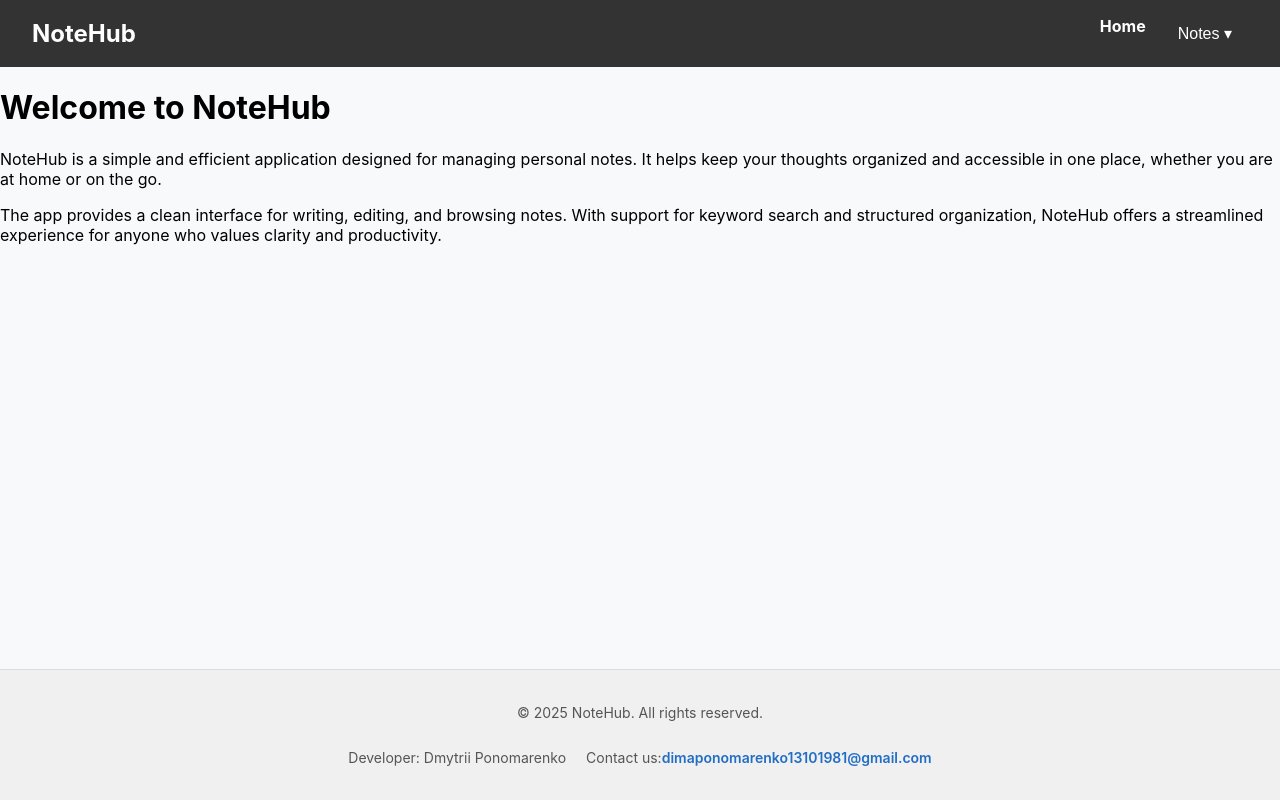
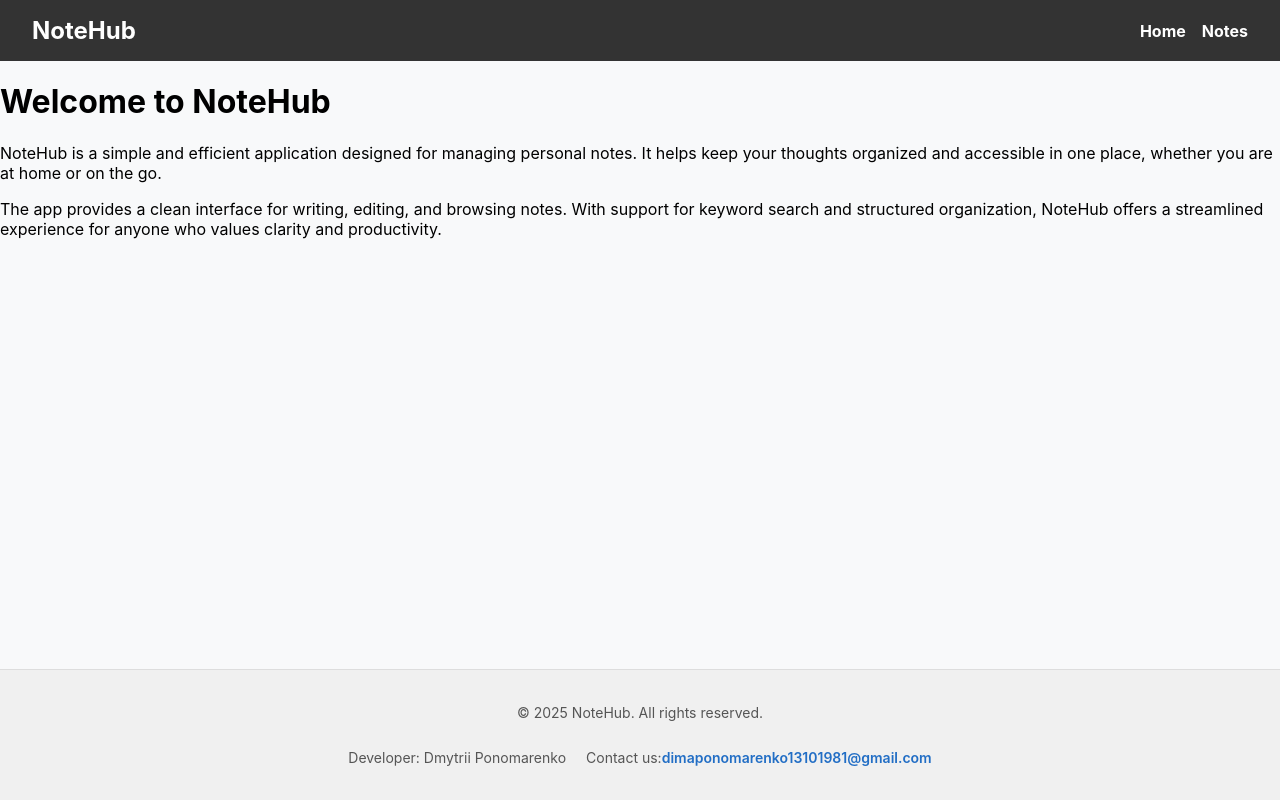
Before and after one commit to dima1310/07-routing-nextjs, a Next.js app: page / in a window 1280 px wide. Built offline with nearby package versions, Linux system fonts and the light colour scheme.

Commit message:
up markup

```diff
--- a/app/@modal/(.)notes/[id]/page.tsx
+++ b/app/@modal/(.)notes/[id]/page.tsx
@@ -4,7 +4,7 @@ import {
   QueryClient,
 } from "@tanstack/react-query";
 import { fetchNoteById } from "@/lib/api";
-import NotePreviewModal from "./NotePreviewModal";
+import NotePreviewModal from "./NotePreview.client";
 
 export default async function NoteModal({
   params,
--- a/components/Header/Header.tsx
+++ b/components/Header/Header.tsx
@@ -1,6 +1,5 @@
 import css from "./Header.module.css";
 import Link from "next/link";
-import TagsMenu from "@/components/TagsMenu/TagsMenu";
 
 export default function Header() {
   return (
@@ -14,7 +13,7 @@ export default function Header() {
             <Link href="/">Home</Link>
           </li>
           <li>
-            <TagsMenu />
+            <Link href="/notes">Notes</Link>
           </li>
         </ul>
       </nav>
```
Also changed, not shown: app/@modal/(.)notes/[id]/NotePreview.client.tsx (renamed from app/@modal/(.)notes/[id]/NotePreviewModal.tsx), app/notes/filter/layotut.tsx (added).
